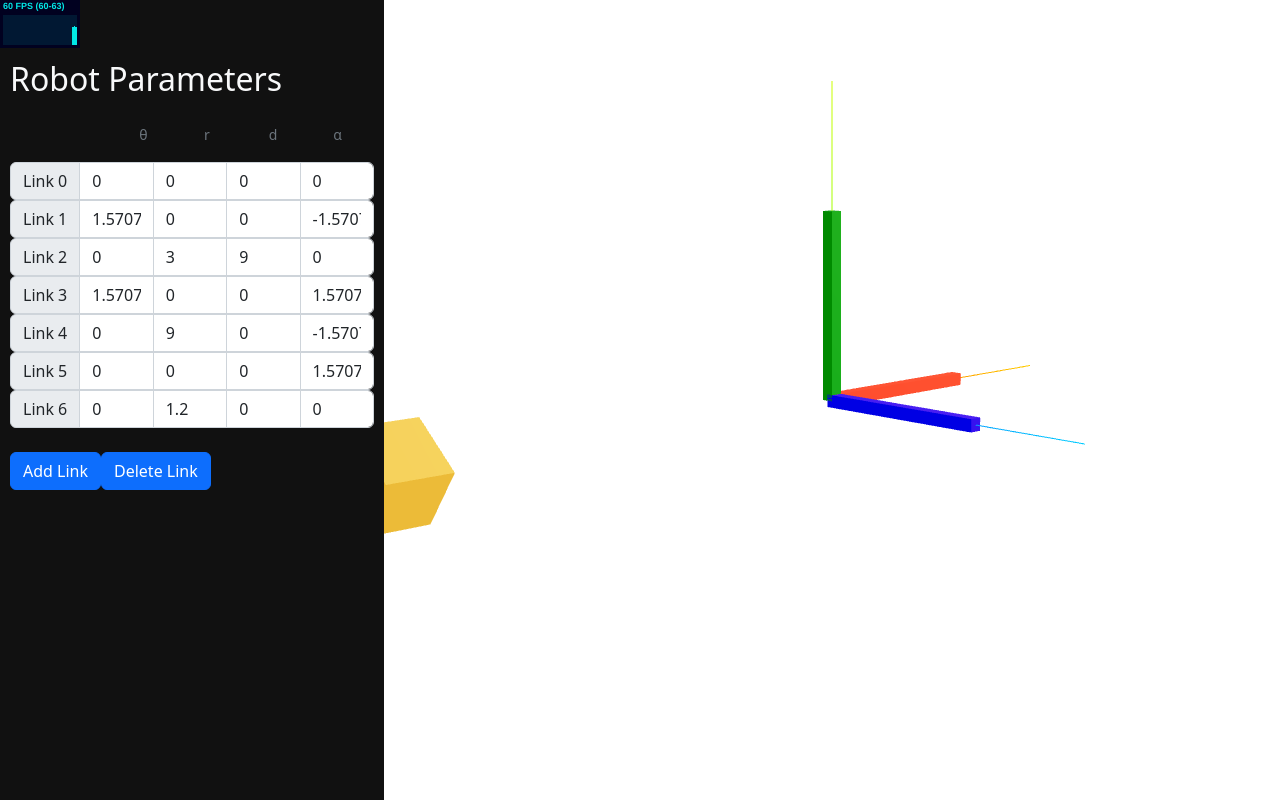
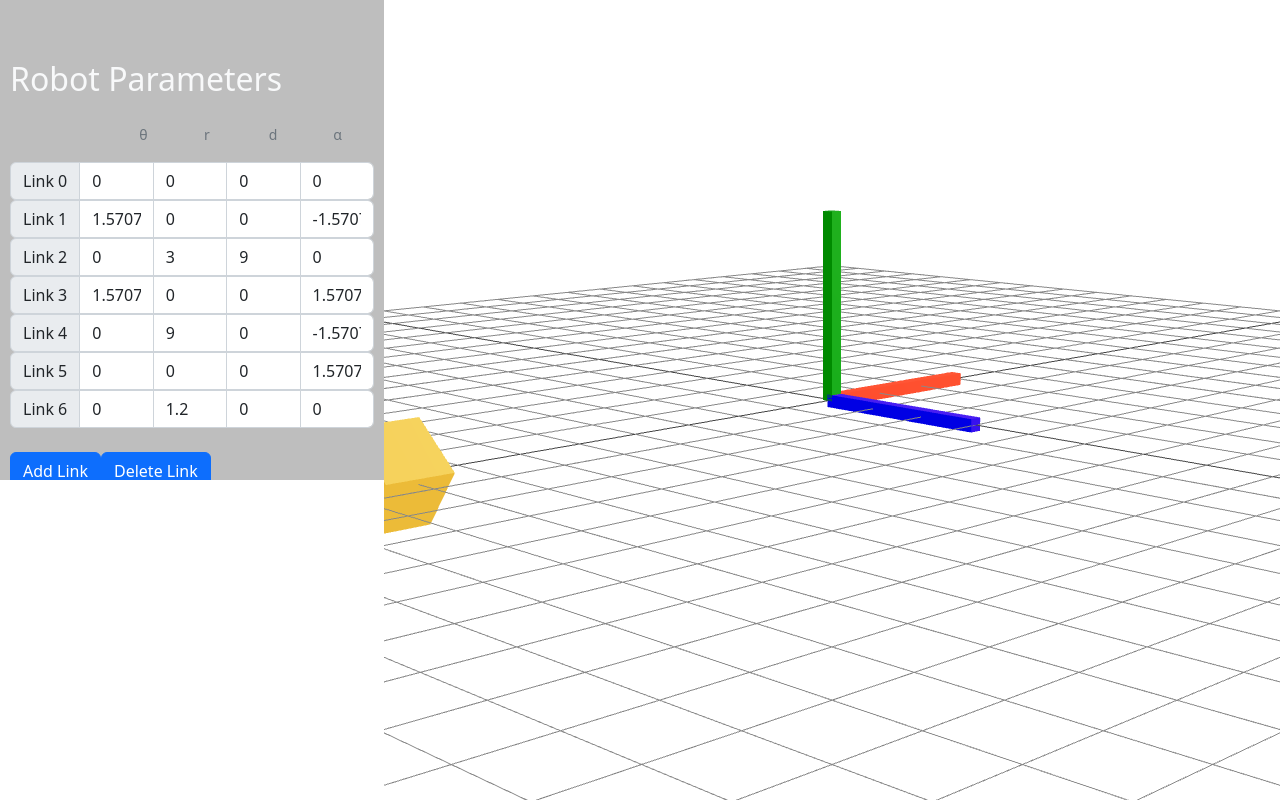
Before and after one commit to delgoh/robotic-arm-simulator, a React (Create React App) app: page / in a window 1280 px wide. Built offline with nearby package versions, Linux system fonts and the light colour scheme.

Commit message:
Improved user interface
- modified appearance of parameters panel
- added simple GridHelper

```diff
--- a/src/components/Display.jsx
+++ b/src/components/Display.jsx
@@ -1,5 +1,5 @@
-import React, { useRef, useState } from 'react';
-import { Canvas, useFrame } from '@react-three/fiber';
+import React, { useEffect, useRef, useState } from 'react';
+import { Canvas, useThree, useFrame } from '@react-three/fiber';
 import { Stats, OrbitControls } from '@react-three/drei';
 
 import styles from './Display.module.css';
@@ -30,16 +30,35 @@ const Box = (props) => {
 }
 
 const Display = ({robotParams, setRobotParams}) => {
+
+  // const [mainCamera, setMainCamera] = useState({
+  //   position: [-20, 5, 20],
+  //   fov: 25
+  // });
+
+  // useEffect(() => {
+  //   console.log(mainCamera.position);
+  // }, [mainCamera]);
+
+  // camera={{position: [-20, 5, 20], fov: 25}}
+
+  // const orbitRef = useRef();
+
+  // useFrame(() => {
+  //   console.log(orbitRef.current?.object.position);
+  // });
+
   return (
     <div className={styles.display}>
-      <Canvas camera={{position: [-20, 5, 20], fov: 25}}>
+      <Canvas camera={{position: [-20, 5, 20], fov: 25}} >
         <ambientLight />
         <pointLight position={[10, 10, 10]} />
         <Box position={[-8, 0, 0]} />
         <Robot robotParams={robotParams} setRobotParams={setRobotParams} />
-        <axesHelper args={[5]}/>
-        <OrbitControls />
-        <Stats />
+        <gridHelper args={[30, 30]} />
+        {/* <axesHelper args={[5]}/> */}
+        <OrbitControls  />
+        {/* <Stats /> */}
       </Canvas>
     </div>
   )
--- a/src/components/ParametersPanel/ParametersPanel.module.css
+++ b/src/components/ParametersPanel/ParametersPanel.module.css
@@ -1,12 +1,12 @@
 .mainPanel {
-  height: 100%;
+  height: 60%;
   width: 30%;
   padding: 10px;
   position: fixed;
   z-index: 1;
   top: 0;
   left: 0;
-  background-color: #111; /* Black*/
+  background-color: rgba(127, 127, 127, 0.5); /* Black*/
   overflow-x: hidden; /* Disable horizontal scroll */
   padding-top: 60px; /* Place content 60px from the top */
   transition: 0.5s; /* 0.5 second transition effect to slide in the sidenav */
```
